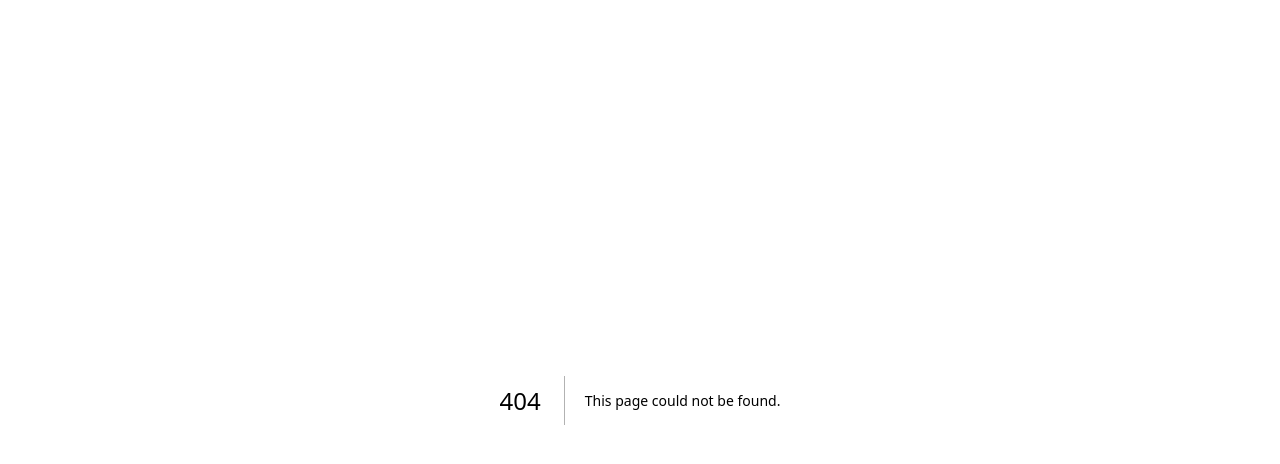
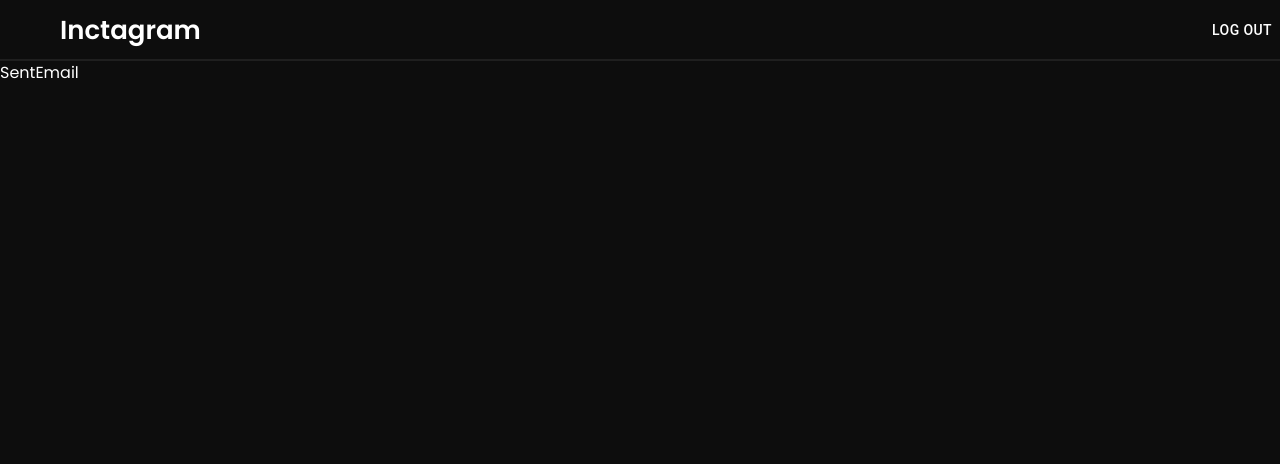
Before and after one commit to Tsukimono13/Inctagram, a Next.js app: page /sent-email in a window 1280 px wide. Before the commit this address had no page. Shown: the top 464 px of the page. Built offline with nearby package versions, Linux system fonts and the light colour scheme.

Commit message:
feat: sent-email

```diff
--- /dev/null
+++ b/src/components/SentEmail/SentEmail.tsx
@@ -0,0 +1,11 @@
+import React from 'react';
+
+const SentEmail = () => {
+    return (
+        <div>
+            SentEmail
+        </div>
+    );
+};
+
+export default SentEmail;
--- /dev/null
+++ b/src/pages/sent-email/index.tsx
@@ -0,0 +1,7 @@
+import React from 'react';
+import {getLayout} from "@/components/Layout/Layout";
+import SentEmail from "@/components/SentEmail/SentEmail";
+
+const SentEmailPage = () => <SentEmail/>
+SentEmailPage.getLayout=getLayout
+export default SentEmailPage;
```
